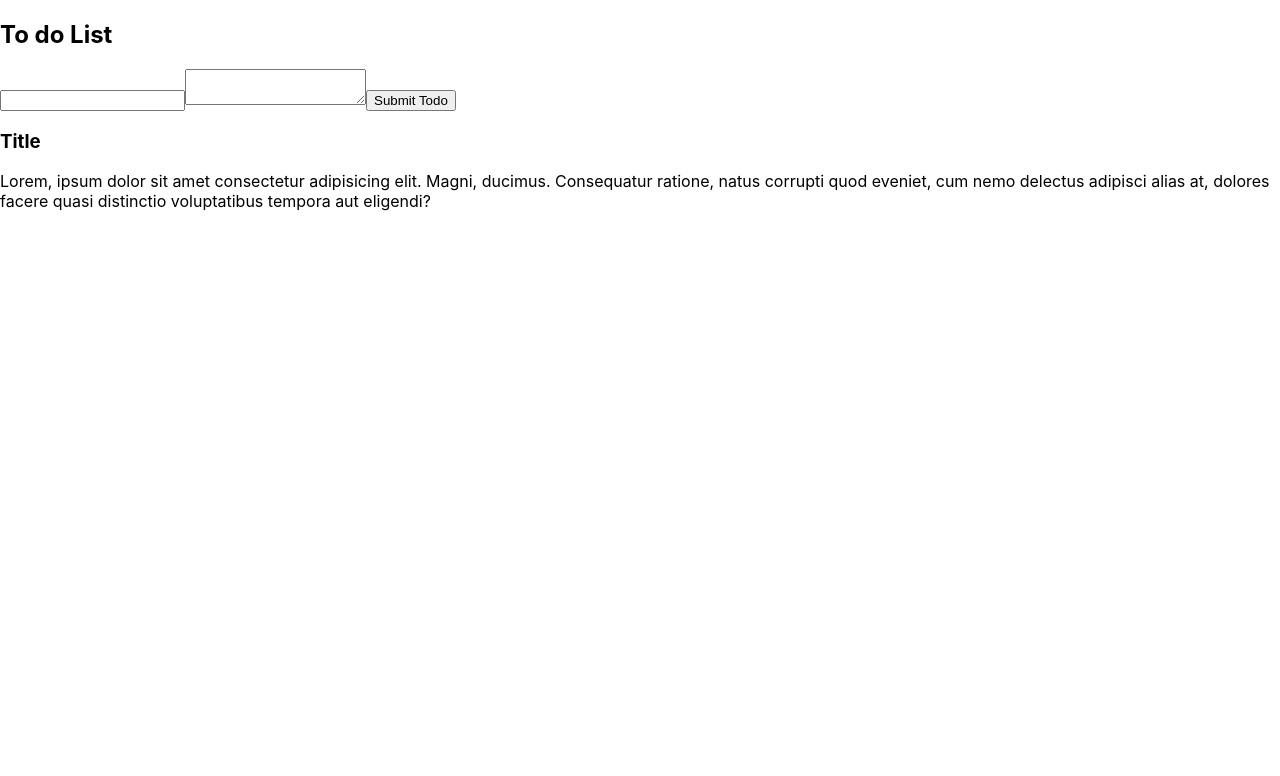
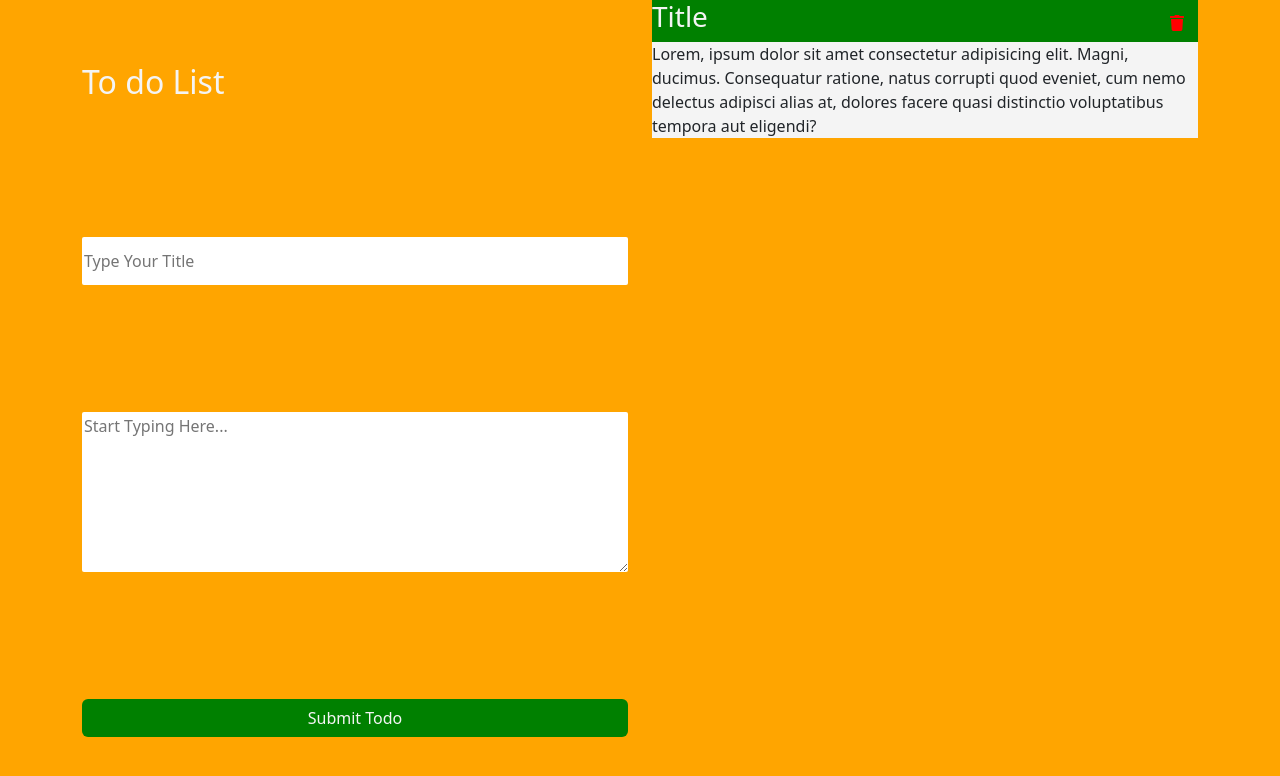
Before and after one commit to jamalshamsi1988/React-todo-list, a React (Create React App) app in the folder todo-app/: page / in a window 1280 px wide. Shown: the top 776 px of the page. Built offline with nearby package versions, Linux system fonts and the light colour scheme.

Commit message:
add react bootstrap

```diff
--- /dev/null
+++ b/package.json
@@ -0,0 +1,6 @@
+{
+  "dependencies": {
+    "bootstrap": "^5.2.0",
+    "react-bootstrap": "^2.5.0"
+  }
+}
--- a/todo-app/package.json
+++ b/todo-app/package.json
@@ -8,6 +8,7 @@
     "@testing-library/user-event": "^13.5.0",
     "react": "^18.2.0",
     "react-dom": "^18.2.0",
+    "react-icons": "^4.4.0",
     "react-scripts": "5.0.1",
     "web-vitals": "^2.1.4"
   },
--- a/todo-app/src/App.js
+++ b/todo-app/src/App.js
@@ -4,14 +4,23 @@ import reportWebVitals from "./reportWebVitals";
 import { StrictMode } from "react";
 import TypeTodo from "./components/Type-todo";
 import Todo from "./components/Todo";
+import "bootstrap/dist/css/bootstrap.min.css";
+
 
 const App = () => {
   return (
-<React.StrictMode>
-<TypeTodo/>
-<Todo/>
-</React.StrictMode>
-
+    <article className="bg-todo-main">
+      <section className="container">
+        <section className="todo-main row align-items-center">
+          <section className="col-md-6 h-100">
+            <TypeTodo />
+          </section>
+          <section className="col-md-6 h-100">
+            <Todo />
+          </section>
+        </section>
+      </section>
+    </article>
   );
 }
 
--- a/todo-app/src/components/Todo.jsx
+++ b/todo-app/src/components/Todo.jsx
@@ -1,14 +1,21 @@
+import {FaTrash} from "react-icons/fa"
 const Todo = () => {
     return (
-        <article>
-            <section>
-                <h3>
+        <article className="d-flex flex-cloumn justify-content-center ">
+            <section className="todo-box ">
+                <section className="todo-title d-flex justify-content-between">
+                    <h3>
                     Title
                 </h3>
-            </section>
-            <p>
+                <button className="btn">
+                   <FaTrash color="red"/>
+                </button>
+                </section>
+                <p>
                 Lorem, ipsum dolor sit amet consectetur adipisicing elit. Magni, ducimus. Consequatur ratione, natus corrupti quod eveniet, cum nemo delectus adipisci alias at, dolores facere quasi distinctio voluptatibus tempora aut eligendi?
             </p>
+            </section>
+
         </article>
     );
 }
--- a/todo-app/src/components/Type-todo.jsx
+++ b/todo-app/src/components/Type-todo.jsx
@@ -2,22 +2,13 @@
 
 const TypeTodo = () => {
     return (
-
-        <>
-<h2>
-    To do List
-</h2>
-<input type="text"/>
-<textarea>
-
-</textarea>
-<button>
-    Submit Todo
-</button>
-
-
-        </>
-     );
+      <article className="type-todo-section d-flex flex-column justify-content-around  h-100">
+        <h2>To do List</h2>
+        <input type="text" placeholder="Type Your Title" />
+        <textarea placeholder="Start Typing Here..."></textarea>
+        <button className="btn todo-btn">Submit Todo</button>
+      </article>
+    );
 }
 
 export default TypeTodo;
--- a/todo-app/src/index.css
+++ b/todo-app/src/index.css
@@ -11,3 +11,47 @@ code {
   font-family: source-code-pro, Menlo, Monaco, Consolas, 'Courier New',
     monospace;
 }
+
+.bg-todo-main{
+  background-color: orange;
+}
+.type-todo-section input,textarea{
+border:none;
+border-radius: 2px;
+outline: none;
+}
+.type-todo-section h2{
+  color: #f4f4f4;
+
+}
+
+.type-todo-section input{
+
+  min-height:3rem;
+
+
+}
+
+
+.type-todo-section textarea{
+  min-height:10rem;
+}
+
+.type-todo-section button{
+  background-color: green;
+  color: #f4f4f4;
+}
+
+.todo-main{
+  height:100vh;
+
+}
+
+.todo-title {
+  background-color: green;
+  color: #f4f4f4;
+}
+
+.todo-box p{
+  background-color: #f4f4f4;
+}
```
Also changed, not shown: 2 other files (tests, documents, lock files or other folders).
